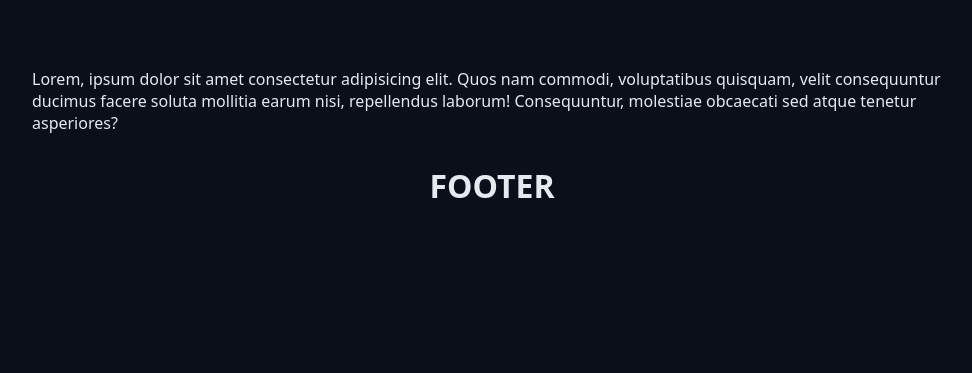
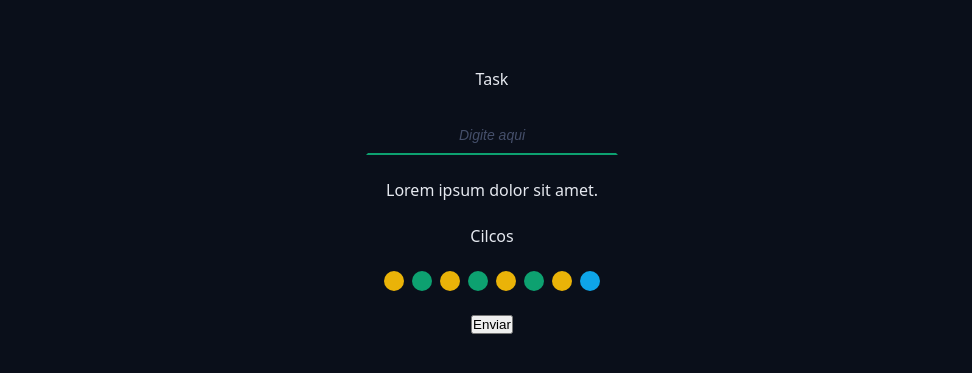
Before and after one commit to jfelisberto/chronos-pomodoro, a React (Vite) app: page / in a window 1280 px wide. Shown: the part 278-651 px from the top of the page, without its empty margins (148-1120 px from the left). Built offline with nearby package versions, Linux system fonts and the light colour scheme.

Commit message:
20260927163548_criando_componente_cycles

```diff
--- a/src/App.tsx
+++ b/src/App.tsx
@@ -8,6 +8,7 @@ import { Menu } from './components/Menu';
 import { HouseIcon, RotateCcwClockIcon, SettingsIcon, SunIcon } from 'lucide-react';
 import './styles/theme.css';
 import './styles/global.css';
+import { Form } from './components/Form';
 
 export function App() {
   interface MenuData {
@@ -50,11 +51,7 @@ export function App() {
         </Container>
 
         <Container>
-          <section>
-            Lorem, ipsum dolor sit amet consectetur adipisicing elit. Quos nam commodi, voluptatibus quisquam, velit
-            consequuntur ducimus facere soluta mollitia earum nisi, repellendus laborum! Consequuntur, molestiae
-            obcaecati sed atque tenetur asperiores?
-          </section>
+          <Form />
         </Container>
 
         <Container>
--- /dev/null
+++ b/src/components/Cycles/index.tsx
@@ -0,0 +1,20 @@
+import styles from './styles.module.css';
+
+export function Cycles() {
+  return (
+    <div className={styles.cycles}>
+      <span>Cilcos</span>
+
+      <div className={styles.cycleDots}>
+        <span className={`${styles.cycleDot} ${styles.workTime}`}></span>
+        <span className={`${styles.cycleDot} ${styles.shortBrakeTime}`}></span>
+        <span className={`${styles.cycleDot} ${styles.workTime}`}></span>
+        <span className={`${styles.cycleDot} ${styles.shortBrakeTime}`}></span>
+        <span className={`${styles.cycleDot} ${styles.workTime}`}></span>
+        <span className={`${styles.cycleDot} ${styles.shortBrakeTime}`}></span>
+        <span className={`${styles.cycleDot} ${styles.workTime}`}></span>
+        <span className={`${styles.cycleDot} ${styles.longBrakeTime}`}></span>
+      </div>
+    </div>
+  );
+}
--- /dev/null
+++ b/src/components/Cycles/styles.module.css
@@ -0,0 +1,32 @@
+.cycles {
+  display: flex;
+  flex-direction: column;
+  align-items: center;
+  justify-content: center;
+  gap: 1.6rem;
+}
+
+.cycleDots {
+  display: flex;
+  gap: 0.8rem;
+  margin-top: 0.75rem;
+}
+
+.cycleDot {
+  width: 2rem;
+  height: 2rem;
+  background-color: var(--primary);
+  border-radius: 50%;
+}
+
+.workTime {
+  background: var(--warning);
+}
+
+.shortBrakeTime {
+  background: var(--primary);
+}
+
+.longBrakeTime {
+  background: var(--info);
+}
--- /dev/null
+++ b/src/components/Form/Fields/Input.tsx
@@ -0,0 +1,16 @@
+import type React from 'react';
+import styles from './../styles.module.css';
+
+type InputProps = {
+  id: string;
+  name: string;
+  label?: string;
+} & React.ComponentProps<'input'>;
+export function Input({ type, id, name, label, ...rest }: InputProps) {
+  return (
+    <>
+      {label && <label htmlFor={id}>{label}</label>}
+      <input type={type} name={name} id={id} {...rest} className={styles.input} />
+    </>
+  );
+}
--- /dev/null
+++ b/src/components/Form/index.tsx
@@ -0,0 +1,25 @@
+import { Cycles } from '../Cycles';
+import { Input } from './Fields/Input';
+import styles from './styles.module.css';
+
+export function Form() {
+  return (
+    <form action='' method='post' className={styles.form}>
+      <div className={styles.formRow}>
+        <Input type='text' id='task' name='task' label='Task' placeholder='Digite aqui' />
+      </div>
+
+      <div className={styles.formRow}>
+        <p>Lorem ipsum dolor sit amet.</p>
+      </div>
+
+      <div className={styles.formRow}>
+        <Cycles />
+      </div>
+
+      <div className={styles.formRow}>
+        <button>Enviar</button>
+      </div>
+    </form>
+  );
+}
--- /dev/null
+++ b/src/components/Form/styles.module.css
@@ -0,0 +1,43 @@
+.form {
+  display: flex;
+  align-items: center;
+  justify-content: center;
+  flex-direction: column;
+  gap: 2.4rem;
+}
+
+.formRow {
+  display: flex;
+  align-items: center;
+  justify-content: center;
+  flex-direction: column;
+  gap: 2.4rem;
+}
+
+.input {
+  outline: none;
+  text-align: center;
+  font-size: 1.8rem;
+  padding: 0.8rem;
+  color: var(--text-default);
+  border: 0.2rem solid transparent;
+  border-bottom: 0.2rem solid var(--primary);
+  background-color: transparent;
+  transition: all 0.3s ease-in-out;
+}
+
+.input:focus {
+  border: 0.2rem solid var(--primary);
+  border-radius: 0.8rem;
+}
+
+.input::placeholder {
+  color: var(--gray-500);
+  font-size: 1.4rem;
+  font-style: italic;
+}
+
+.input:disabled {
+  border-bottom: 0.2rem solid var(--disabled);
+  color: var(--text-disabled);
+}
```
